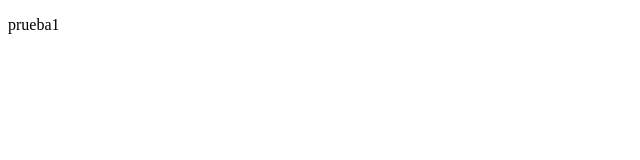
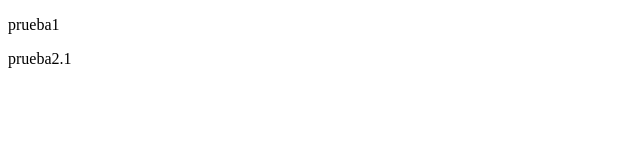
Before and after one commit to merchz/prueba, a plain HTML site: page index.html in a window 1280 px wide. Shown: the full height of the page, 0-640 px from the left. Drawn offline with Linux system fonts and the light colour scheme.

Commit message:
modificación en la rama B

```diff
--- a/index.html
+++ b/index.html
@@ -8,5 +8,6 @@
 </head>
 <body>
     <p>prueba1</p>
+    <p>prueba2.1</p>
 </body>
 </html>
```
